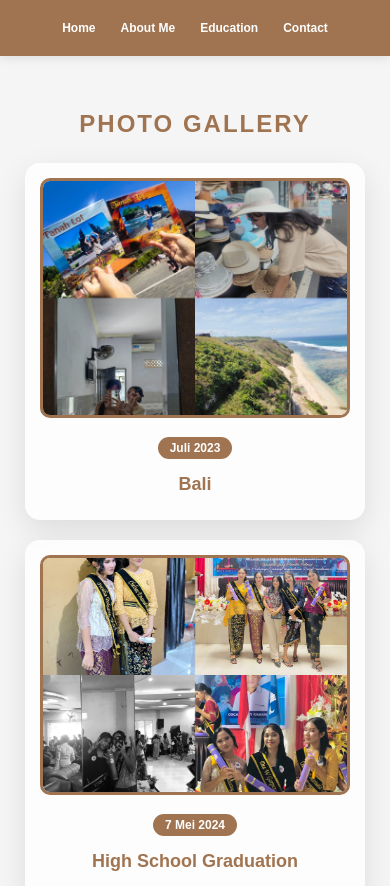
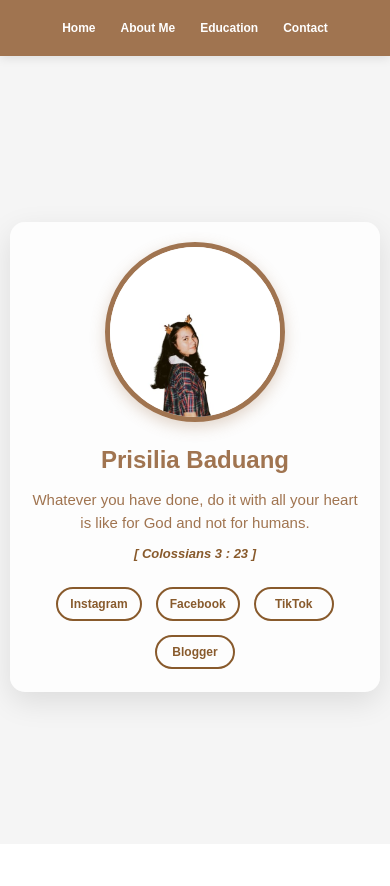
Before and after one commit to Prisilia13/myportofolio.github.io, a plain HTML site: page index.html in a window 390 px wide. Shown: the top 886 px of the page. After the commit the page ends 844 px from the top, so only its background shows below. Drawn offline with Linux system fonts and the light colour scheme.

Commit message:
Update index.html

```diff
--- a/index.html
+++ b/index.html
@@ -1,7 +1,7 @@
 <!DOCTYPE html>
 <html translate="no">
 <head>
-    <title> Gallery </title>
+    <title>Personal Website</title>
     <meta charset="UTF-8">
     <meta name="viewport" content="width=device-width, initial-scale=1.0">
     <link rel="stylesheet" href="https://cdnjs.cloudflare.com/ajax/libs/font-awesome/6.0.0-beta3/css/all.min.css">
@@ -19,7 +19,6 @@
             min-height: 100vh;
         }
 
-        /* Navigasi Menu - Sama dengan Home */
         .navbar {
             background-color: #a07450;
             padding: 15px 0;
@@ -74,7 +73,7 @@
             background-color: #f5f5f5;
             display: flex;
             justify-content: center;
-            align-items: flex-start;
+            align-items: center;
             padding-left: 20px;
             padding-right: 20px;
             padding-bottom: 40px;
@@ -82,100 +81,81 @@
 
         .content-container {
             width: 100%;
-            max-width: 1200px;
+            max-width: 800px;
             text-align: center;
             padding: 30px 20px;
+            background: rgba(255, 255, 255, 0.8);
+            border-radius: 20px;
+            box-shadow: 0 10px 30px rgba(0, 0, 0, 0.1);
         }
 
-        .page-title {
-            font-size: 36px;
-            margin-bottom: 40px;
-            color: #a07450;
-            text-transform: uppercase;
-            letter-spacing: 2px;
-            font-weight: bold;
+        .profile-image {
+            width: 250px;
+            height: 250px;
+            border-radius: 50%;
+            object-fit: cover;
+            border: 5px solid #a07450;
+            margin-bottom: 30px;
+            display: inline-block;
+            transition: transform 0.3s ease;
+            box-shadow: 0 5px 15px rgba(160, 116, 80, 0.3);
         }
 
-        .gallery-container {
-            display: grid;
-            grid-template-columns: repeat(auto-fit, minmax(350px, 1fr));
-            gap: 30px;
-            max-width: 1200px;
-            margin: 0 auto;
+        .profile-image:hover {
+            transform: scale(1.05);
         }
 
-        .gallery-item {
-            background-color: rgba(255, 255, 255, 0.8);
-            border-radius: 20px;
-            padding: 25px;
-            box-shadow: 0 10px 30px rgba(0, 0, 0, 0.1);
-            text-align: center;
-            transition: transform 0.3s ease;
-        }
-
-        .gallery-item:hover {
-            transform: translateY(-5px);
-        }
-
-        .gallery-image {
-            width: 100%;
-            height: 350px;
-            object-fit: cover;
-            border-radius: 15px;
-            margin-bottom: 15px;
-            transition: transform 0.3s ease;
-            border: 3px solid #a07450;
-        }
-
-        .gallery-image:hover {
-            transform: scale(1.02);
-        }
-
-        .gallery-title {
-            font-size: 20px;
-            margin-bottom: 10px;
+        .profile-name {
+            font-size: 32px;
+            margin-bottom: 20px;
             color: #a07450;
             font-weight: bold;
         }
 
-        .gallery-date {
-            background-color: #a07450;
-            color: white;
-            display: inline-block;
-            padding: 6px 15px;
-            border-radius: 20px;
-            margin-bottom: 15px;
-            font-size: 14px;
-            font-weight: bold;
+        .profile-description {
+            font-size: 18px;
+            line-height: 1.6;
+            color: #a07450;
+            margin-bottom: 30px;
+            text-align: center;
+            max-width: 600px;
+            margin-left: auto;
+            margin-right: auto;
         }
 
-        .gallery-description {
-            display: none;
+        .profile-description h3 {
+            margin-top: 15px;
+            font-style: italic;
+            color: #885a2c;
+            font-size: 16px;
         }
 
-        .quote-container {
-            margin-top: 50px;
-            padding: 30px;
-            background-color: rgba(255, 255, 255, 0.8);
-            border-radius: 20px;
-            max-width: 700px;
-            margin-left: auto;
-            margin-right: auto;
-            box-shadow: 0 10px 30px rgba(0, 0, 0, 0.1);
+        .social-media {
+            display: flex;
+            justify-content: center;
+            gap: 15px;
+            margin-top: 30px;
+            flex-wrap: wrap;
         }
 
-        .quote-text {
-            font-size: 20px;
-            line-height: 1.6;
-            color: #a07450;
-            margin-bottom: 15px;
-            font-style: italic;
+        .social-media a {
+            text-decoration: none;
+            color: #885a2c;
+            font-size: 16px;
+            font-weight: bold;
+            padding: 12px 20px;
+            border: 2px solid #885a2c;
+            border-radius: 25px;
+            transition: all 0.3s ease;
+            margin: 5px;
+            min-width: 120px;
         }
 
-        .quote-author {
-            font-size: 16px;
-            color: #885a2c;
-            font-weight: bold;
+        .social-media a:hover {
+            background-color: #885a2c;
+            color: white;
+            transform: translateY(-2px);
+            box-shadow: 0 4px 8px rgba(136, 90, 44, 0.3);
         }
 
         /* TABLET RESPONSIVE */
@@ -203,31 +183,30 @@
                 padding: 25px 15px;
             }
 
-            .page-title {
-                font-size: 28px;
-                margin-bottom: 30px;
+            .profile-image {
+                width: 200px;
+                height: 200px;
             }
 
-            .gallery-container {
-                grid-template-columns: repeat(auto-fit, minmax(280px, 1fr));
-                gap: 25px;
+            .profile-name {
+                font-size: 28px;
+                margin-bottom: 15px;
             }
 
-            .gallery-item {
-                padding: 20px;
+            .profile-description {
+                font-size: 16px;
+                margin-bottom: 25px;
             }
 
-            .gallery-image {
-                height: 280px;
+            .social-media {
+                gap: 12px;
+                margin-top: 25px;
             }
 
-            .quote-container {
-                padding: 25px;
-                margin-top: 40px;
-            }
-
-            .quote-text {
-                font-size: 18px;
+            .social-media a {
+                font-size: 14px;
+                padding: 10px 16px;
+                min-width: 100px;
             }
         }
 
@@ -260,53 +239,41 @@
 
             .content-container {
                 padding: 20px 15px;
-            }
-
-            .page-title {
-                font-size: 24px;
-                margin-bottom: 25px;
-            }
-
-            .gallery-container {
-                grid-template-columns: 1fr;
-                gap: 20px;
-            }
-
-            .gallery-item {
-                padding: 15px;
                 border-radius: 15px;
             }
 
-            .gallery-image {
-                height: 240px;
-                border-radius: 10px;
+            .profile-image {
+                width: 180px;
+                height: 180px;
+                margin-bottom: 20px;
             }
 
-            .gallery-title {
-                font-size: 18px;
+            .profile-name {
+                font-size: 24px;
+                margin-bottom: 15px;
             }
 
-            .gallery-date {
-                font-size: 12px;
-                padding: 4px 12px;
-            }
-
-            .gallery-description {
-                font-size: 14px;
+            .profile-description {
+                font-size: 15px;
+                margin-bottom: 20px;
                 line-height: 1.5;
             }
 
-            .quote-container {
-                margin-top: 30px;
-                padding: 20px;
+            .profile-description h3 {
+                font-size: 13px;
+                margin-top: 10px;
             }
 
-            .quote-text {
-                font-size: 16px;
+            .social-media {
+                gap: 8px;
+                margin-top: 20px;
             }
 
-            .quote-author {
-                font-size: 14px;
+            .social-media a {
+                font-size: 12px;
+                padding: 8px 12px;
+                min-width: 80px;
+                margin: 3px;
             }
         }
 
@@ -322,28 +289,27 @@
                 padding: 15px 10px;
             }
 
-            .page-title {
+            .profile-image {
+                width: 150px;
+                height: 150px;
+            }
+
+            .profile-name {
                 font-size: 20px;
             }
 
-            .gallery-item {
-                padding: 12px;
+            .profile-description {
+                font-size: 14px;
             }
 
-            .gallery-image {
-                height: 220px;
+            .profile-description h3 {
+                font-size: 12px;
             }
 
-            .gallery-title {
-                font-size: 16px;
-            }
-
-            .gallery-description {
-                font-size: 13px;
-            }
-
-            .quote-text {
-                font-size: 15px;
+            .social-media a {
+                font-size: 11px;
+                padding: 6px 10px;
+                min-width: 70px;
             }
         }
     </style>
@@ -362,49 +328,20 @@
 
     <div class="background-area">
         <div class="content-container">
-            <h1 class="page-title">Photo Gallery</h1>
+            <img src="adelee.jpeg" alt="Profile Picture" class="profile-image">
 
-            <div class="gallery-container">
-                <div class="gallery-item">
-                    <img src="balii.jpeg" alt="balii" class="gallery-image">
-                    <div class="gallery-date">Juli 2023</div>
-                    <h3 class="gallery-title">Bali</h3>
-                </div>
+            <h3 class="profile-name">Prisilia Baduang</h3>
 
-                <div class="gallery-item">
-                    <img src="graduetion.jpeg" alt="gradute" class="gallery-image">
-                    <div class="gallery-date">7 Mei 2024</div>
-                    <h3 class="gallery-title">High School Graduation</h3>
-                </div>
-
-                <div class="gallery-item">
-                    <img src="" alt="" class="gallery-image">
-                    <div class="gallery-date">Desember 2023</div>
-                    <h3 class="gallery-title">Bersama Teman Sekelas</h3>
-                </div>
-
-                <div class="gallery-item">
-                    <img src="" alt="" class="gallery-image">
-                    <div class="gallery-date">September 2023</div>
-                    <h3 class="gallery-title">Sesi Belajar Kelompok</h3>
-                </div>
-
-                <div class="gallery-item">
-                    <img src="" alt="" class="gallery-image">
-                    <div class="gallery-date">Agustus 2023</div>
-                    <h3 class="gallery-title">Praktikum Kimia</h3>
-                </div>
-
-                <div class="gallery-item">
-                    <img src="" alt="" class="gallery-image">
-                    <div class="gallery-date">Juli 2023</div>
-                    <h3 class="gallery-title">Study Tour</h3>
-                </div>
+            <div class="profile-description">
+                <p>Whatever you have done, do it with all your heart is like for God and not for humans.</p>
+                <h3>[ Colossians 3 : 23 ]</h3>
             </div>
 
-            <div class="quote-container">
-                <p class="quote-text">"A picture is worth a thousand words, but the memories behind it are priceless."</p>
-                <p class="quote-author">- Anonymous</p>
+            <div class="social-media">
+                <a href="https://www.instagram.com/prisiliabaduang13?igsh=MXN2Ym92b2VhbW95OQ==" target="_blank">Instagram</a>
+                <a href="https://www.facebook.com/share/15rukLXweU/" target="_blank">Facebook</a>
+                <a href="https://www.tiktok.com/@prisiliabaduang?_t=ZS-8wKuNr5G4Km&_r=1" target="_blank">TikTok</a>
+                <a href="https://prisiliabaduang1304.blogspot.com/2025/03/about-my-self.html" target="_blank">Blogger</a>
             </div>
         </div>
     </div>
```
